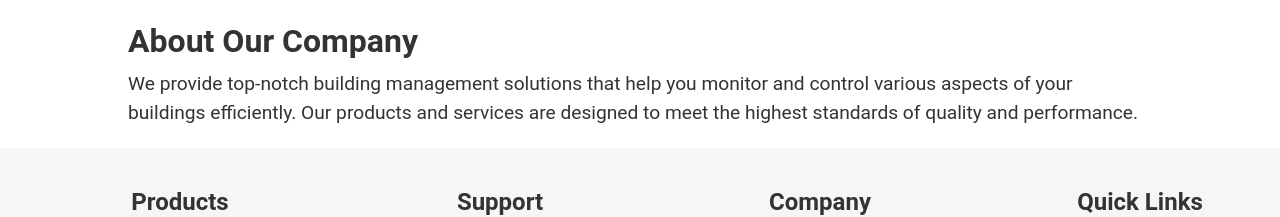
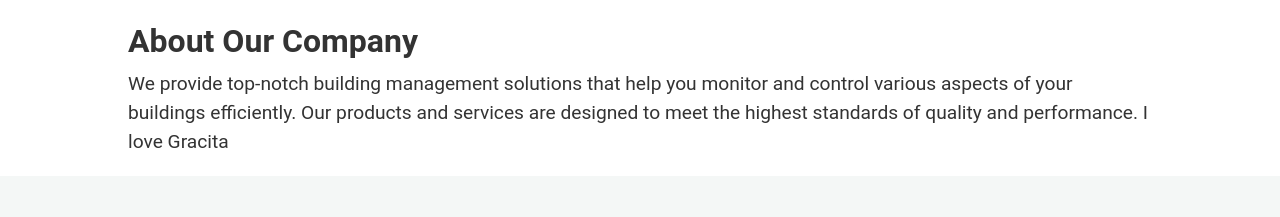
Before and after one commit to Rstarkey013/Bacnet, a React (Create React App) app: page / in a window 1280 px wide. Shown: the part 532-749 px from the top of the page. Built offline with nearby package versions, Linux system fonts and the light colour scheme.

Commit message:
modified dashboard to listen to digitalocean droplet

```diff
--- a/src/components/Dashboard.jsx
+++ b/src/components/Dashboard.jsx
@@ -41,8 +41,8 @@ const Dashboard = () => {
   const [isSidebarOpen, setSidebarOpen] = useState(true);
 
   useEffect(() => {
-    // Fetch data from mock API
-    axios.get('http://localhost:5000/devices')
+    // Fetch data from deployed API
+    axios.get('http://157.245.137.123:5000/devices')
       .then(response => {
         setData(response.data);
         setPriorityItems(response.data.filter(item => item.priority === 'high'));
--- a/src/components/WelcomePage.jsx
+++ b/src/components/WelcomePage.jsx
@@ -38,7 +38,7 @@ const WelcomePage = () => {
 
         <div className="company-info">
           <h2>About Our Company</h2>
-          <p>We provide top-notch building management solutions that help you monitor and control various aspects of your buildings efficiently. Our products and services are designed to meet the highest standards of quality and performance.</p>
+          <p>We provide top-notch building management solutions that help you monitor and control various aspects of your buildings efficiently. Our products and services are designed to meet the highest standards of quality and performance. I love Gracita</p>
         </div>
 
         <div className="bottom-section">
```
